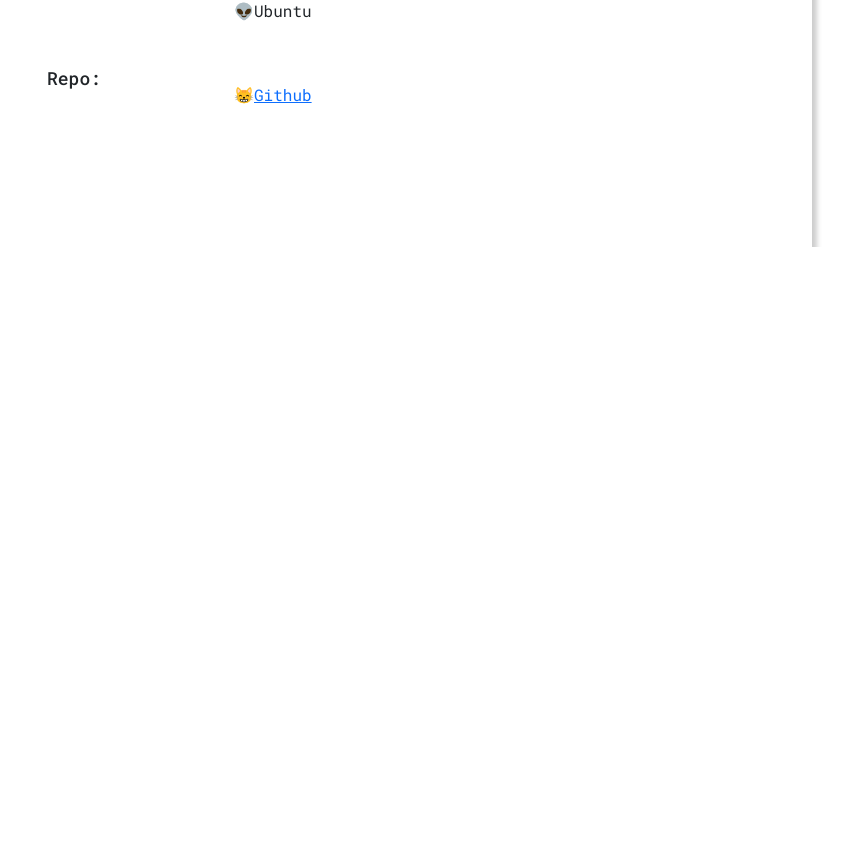
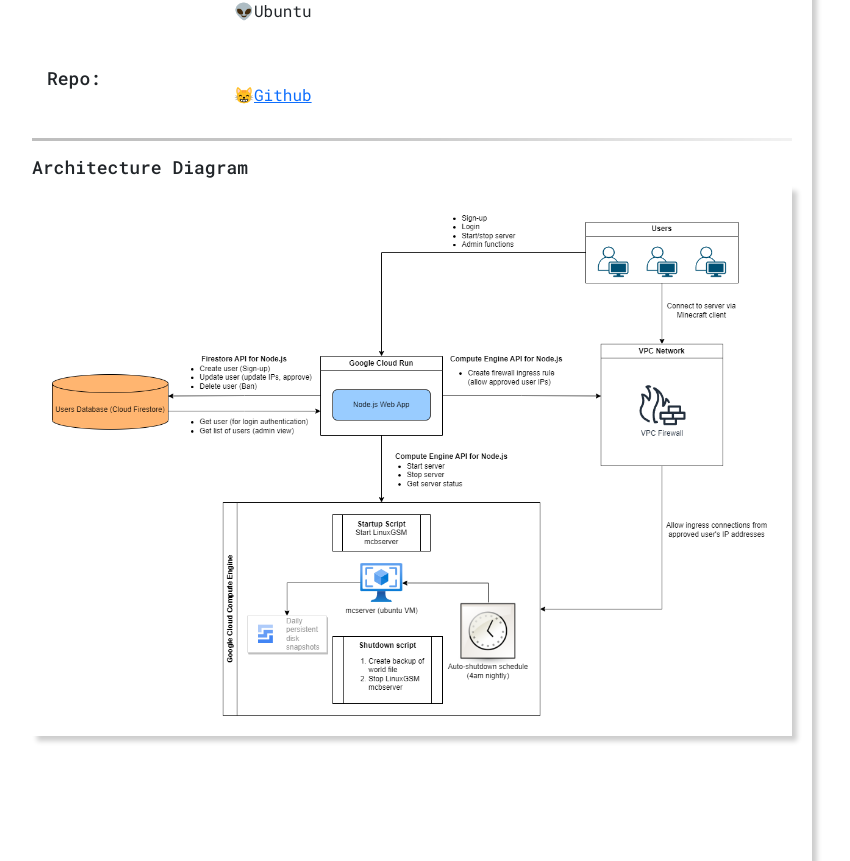
Before and after one commit to Ftawfig/mc-server-app, a Next.js app: page /info in a window 1280 px wide. Shown: the part 1076-1937 px from the top of the page, without its empty margins (228-1078 px from the left). Before the commit the page ends 1323 px from the top, so only its background shows below. Built offline with nearby package versions, Linux system fonts and the light colour scheme.

Commit message:
updated info page

```diff
--- a/pages/info.js
+++ b/pages/info.js
@@ -1,5 +1,6 @@
 export default function ProjectInfo() {
     return (
+        <>
             <div className="info-page">
                 <h2>Project Info</h2>
                 <div className="description">
@@ -43,6 +44,14 @@
                         <li><a href="https://github.com/Ftawfig/mc-server-app">Github</a></li>
                     </ul>
                 </div>
+                <hr/>
+                <div className="diagram">
+                    <h3>Architecture Diagram</h3>
+                    <a href="/mcserver.png" target="_blank">
+                        <img className="diagram-image" src="/mcserver.png" alt="architecture diagram"/>
+                    </a>
                 </div>
+            </div>
+        </>
     );
 }
--- a/styles/info-styles.scss
+++ b/styles/info-styles.scss
@@ -57,3 +57,17 @@
     margin: 15px;
     list-style-type: counter;
   }
+
+  .diagram-image {
+    width: 100%;
+    height: auto;
+    padding: 20px;
+    box-shadow: 5px 5px 5px #00000033;
+  }
+
+  .info-page hr {
+    border: 0;
+    height: 3px;
+    background: #333;
+    background-image: linear-gradient(to right, #000000, #333, #ccc);
+  }
```
Also changed, not shown: public/mcserver.png (added), 1 other file (tests, documents, lock files or other folders). Lines whose indentation alone changed are shown as unchanged.
